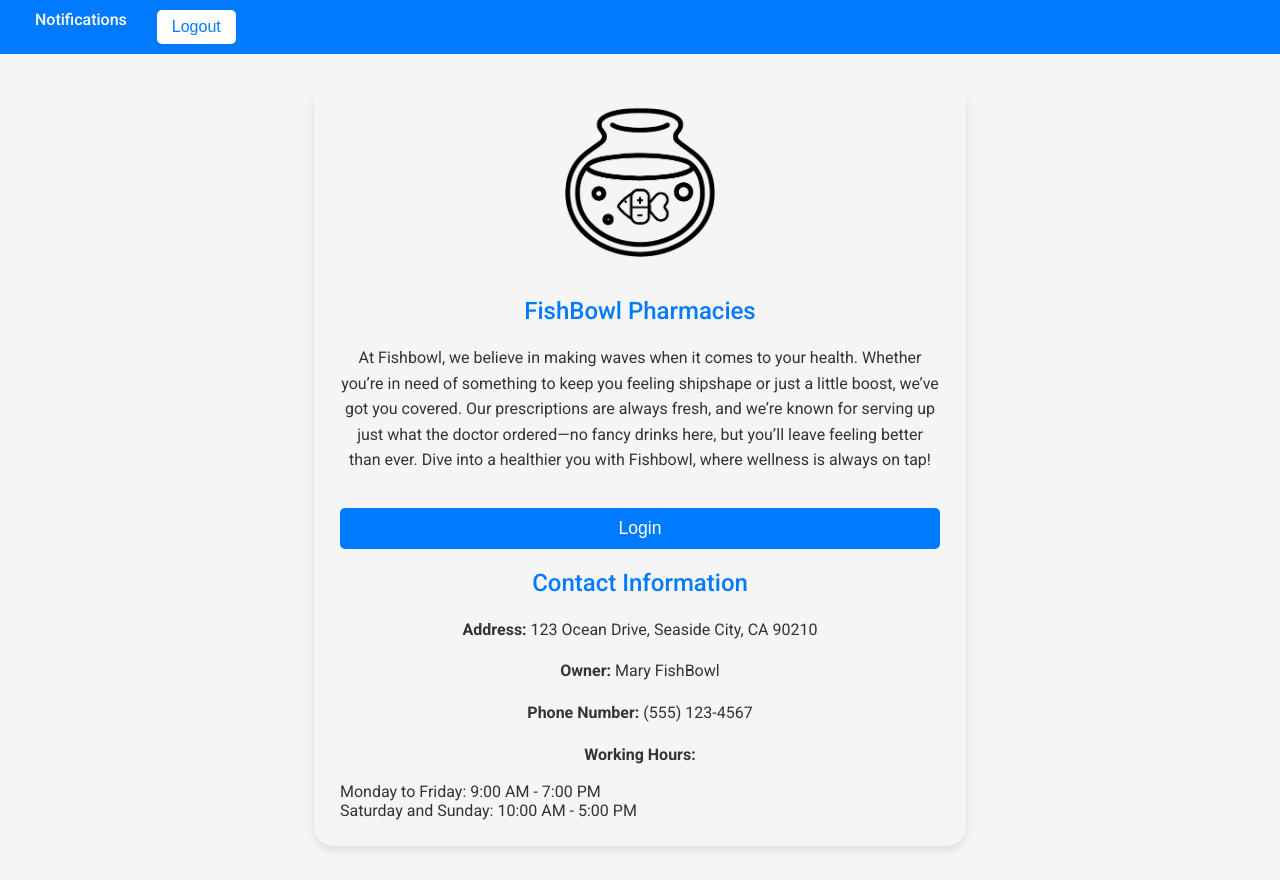
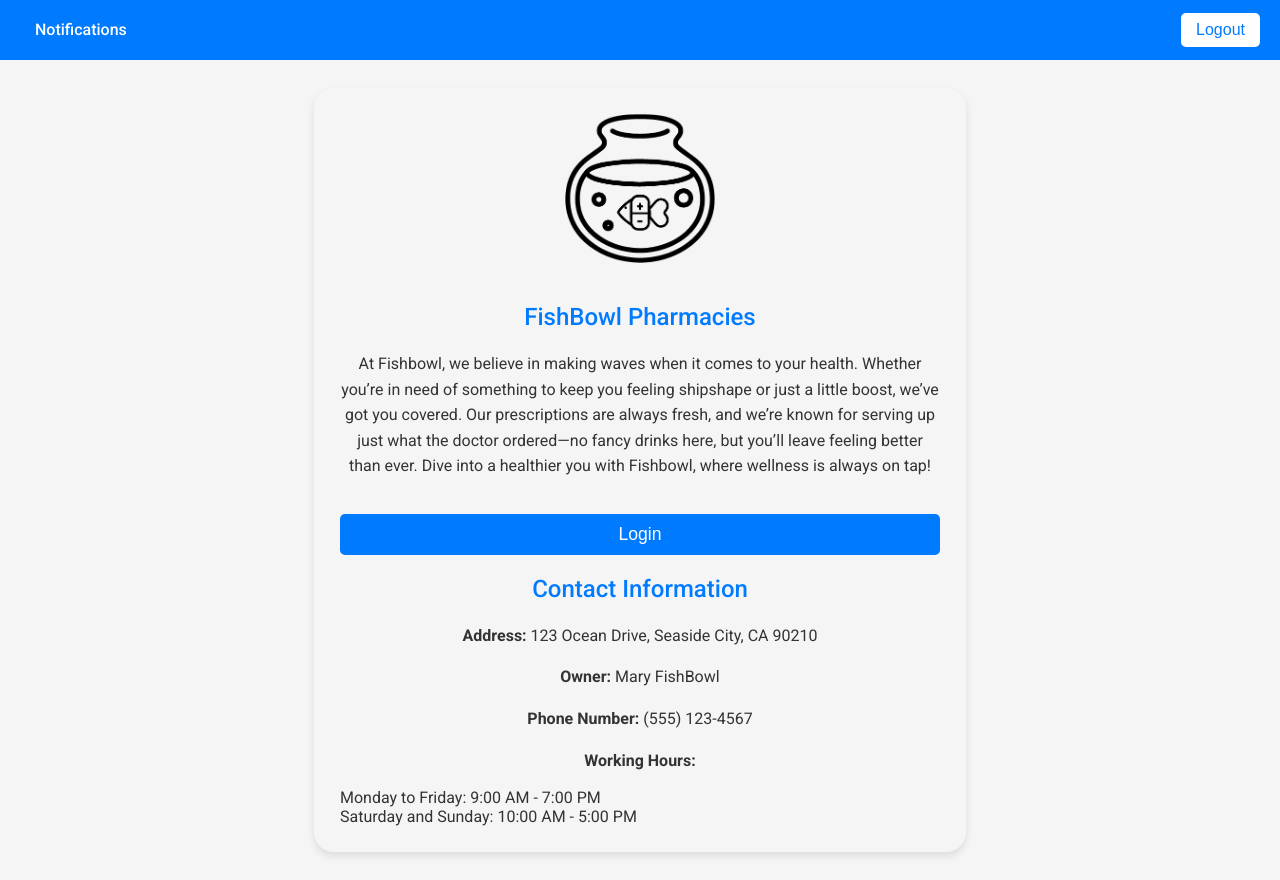
Before and after one commit to oliver-sey/pharmacy-management-system, a React (Create React App) app in the folder frontend/: page / in a window 1280 px wide. Built offline with nearby package versions, Linux system fonts and the light colour scheme; sample sign-in values are in the browser's storage.

Commit message:
Adding stylesheet for the header bar

```diff
--- a/frontend/src/Components/Header.js
+++ b/frontend/src/Components/Header.js
@@ -3,6 +3,7 @@ import React, { useContext, useState, useEffect } from 'react';
 import { Link, useNavigate, useLocation } from 'react-router-dom';
 import { NotificationContext } from './NotificationProvider'; // Import your notification context if available
 import "../Styles/Notification.css";
+import "../Styles/Header.css";
 
 const Header = () => {
     const navigate = useNavigate();
@@ -82,7 +83,7 @@ const Header = () => {
                 )}
 
                 {/* logout button only when logged in */}
-                {token && <li><button onClick={handleLogout}>Logout</button></li>}
+                {token && <li className='logout-container'><button onClick={handleLogout}>Logout</button></li>}
             </ul>
         </nav>
     );
--- /dev/null
+++ b/frontend/src/Styles/Header.css
@@ -0,0 +1,80 @@
+/* Styles for the header (nav bar) */
+nav {
+    background-color: var(--main-color);
+    padding: 10px 20px;
+    display: flex;
+    justify-content: space-between;
+    align-items: center;
+}
+
+nav ul {
+    list-style: none;
+    margin: 0;
+    padding: 0;
+    display: flex;
+    gap: 15px;
+    flex-grow: 1;
+    align-items: center; /* Ensure items are vertically centered */
+}
+
+nav ul li {
+    display: inline;
+}
+
+nav ul li a {
+    color: white;
+    font-size: 16px;
+    font-weight: 500;
+    padding: 8px 15px;
+    border-radius: 5px;
+    transition: background-color 0.3s ease;
+    display: inline-block;
+    text-align: center;
+    line-height: 1.5; /* Adjust vertical centering of text */
+}
+
+nav ul li a:hover {
+    background-color: var(--accent-color); /* Green on hover */
+    /* override the normal a:hover */
+    /* make the color white instead of green, since the background becomes green also */
+    color: white;
+    /* don't underline the link since it's a button */
+    text-decoration: none;
+}
+
+nav ul li button {
+    background-color: white;
+    color: var(--main-color);
+    border: none;
+    padding: 8px 15px;
+    font-size: 16px;
+    font-weight: 500;
+    border-radius: 5px;
+    cursor: pointer;
+    transition: background-color 0.3s ease;
+}
+
+nav ul li button:hover {
+    background-color: var(--accent-color); /* green on hover */
+    color: white;
+}
+
+/* Position logout button to the far right */
+nav .logout-container {
+    margin-left: auto; /* Push logout to the far right */
+}
+
+@media (max-width: 768px) {
+    nav ul {
+        flex-direction: column;
+        align-items: center;
+    }
+
+    nav ul li {
+        margin-bottom: 10px;
+    }
+
+    nav .logout-container {
+        margin-left: 0; /* Reset margin-left for small screens */
+    }
+}
```
